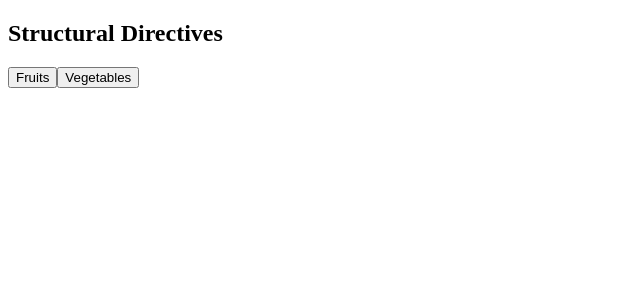
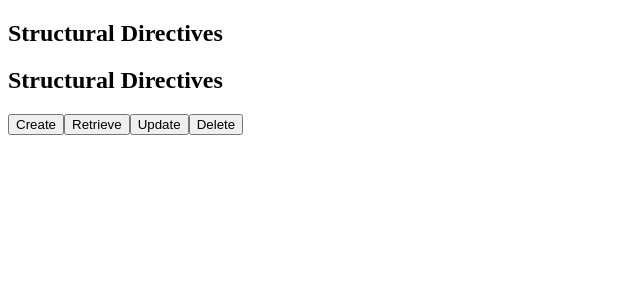
Before and after one commit to jackofalltradesprogrammer/Angular, an Angular app: page / in a window 1280 px wide. Shown: the top 300 px of the page, without its empty margins (0-640 px from the left). Built offline with nearby package versions, Linux system fonts and the light colour scheme.

Commit message:
ngFor each with multiple buttons getting generated

```diff
--- a/src/app/app.component.html
+++ b/src/app/app.component.html
@@ -1,14 +1,9 @@
 <h2> Structural Directives </h2>
 
-<button (click)='getItems("fruits")'>Fruits </button>
-<button (click)='getItems("vegetables")'>Vegetables </button><br>
-<h2>{{title}}</h2>
+<h2> Structural Directives </h2>
 
-<ol>
-  <li *ngFor='let i of items'>
-    {{i}}
-  </li>
-</ol>
+<button *ngFor='let o of operations' value={{o}} (click)='msg=o'>{{o}}</button>
+
 {{msg}}
 
 
@@ -20,12 +15,16 @@
 
 
 
+<!-- <button (click)='getItems("fruits")'>Fruits </button>
+<button (click)='getItems("vegetables")'>Vegetables </button><br>
+<h2>{{title}}</h2>
 
-
-
-
-
-
+<ol>
+  <li *ngFor='let i of items'>
+    {{i}}
+  </li>
+</ol>
+{{msg}} -->
 
 
 
--- a/src/app/app.component.ts
+++ b/src/app/app.component.ts
@@ -6,25 +6,33 @@ import { Component } from '@angular/core';
   // styleUrls: ['./app.component.css']
 })
 
-export class AppComponent {
-  items:string[]=[];
-  title:string='';
-  msg:string='';
-  constructor(){ }
-   getItems(p) {
-     if (p=='vegetables'){
-        this.title='List of vegetables';
-        this.items=['potato','onion','tomato','banana'];
-        this.msg='Count of vegetables ' + this.items.length;
-     }
-      else if (p=='fruits'){
-        this.title='List of fruits';
-        this.items =['Apple', 'Banana', 'Cherry'];
-        this.msg='Count of fruits ' + this.items.length;
-      }
 
-   }
+export class AppComponent{
+
+    operations:string[] = ['Create', 'Retrieve', 'Update', 'Delete'];
 }
+
+
+
+// export class AppComponent {
+//   items:string[]=[];
+//   title:string='';
+//   msg:string='';
+//   constructor(){ }
+//    getItems(p) {
+//      if (p=='vegetables'){
+//         this.title='List of vegetables';
+//         this.items=['potato','onion','tomato','banana'];
+//         this.msg='Count of vegetables ' + this.items.length;
+//      }
+//       else if (p=='fruits'){
+//         this.title='List of fruits';
+//         this.items =['Apple', 'Banana', 'Cherry'];
+//         this.msg='Count of fruits ' + this.items.length;
+//       }
+
+//    }
+// }
 
 
 
```
